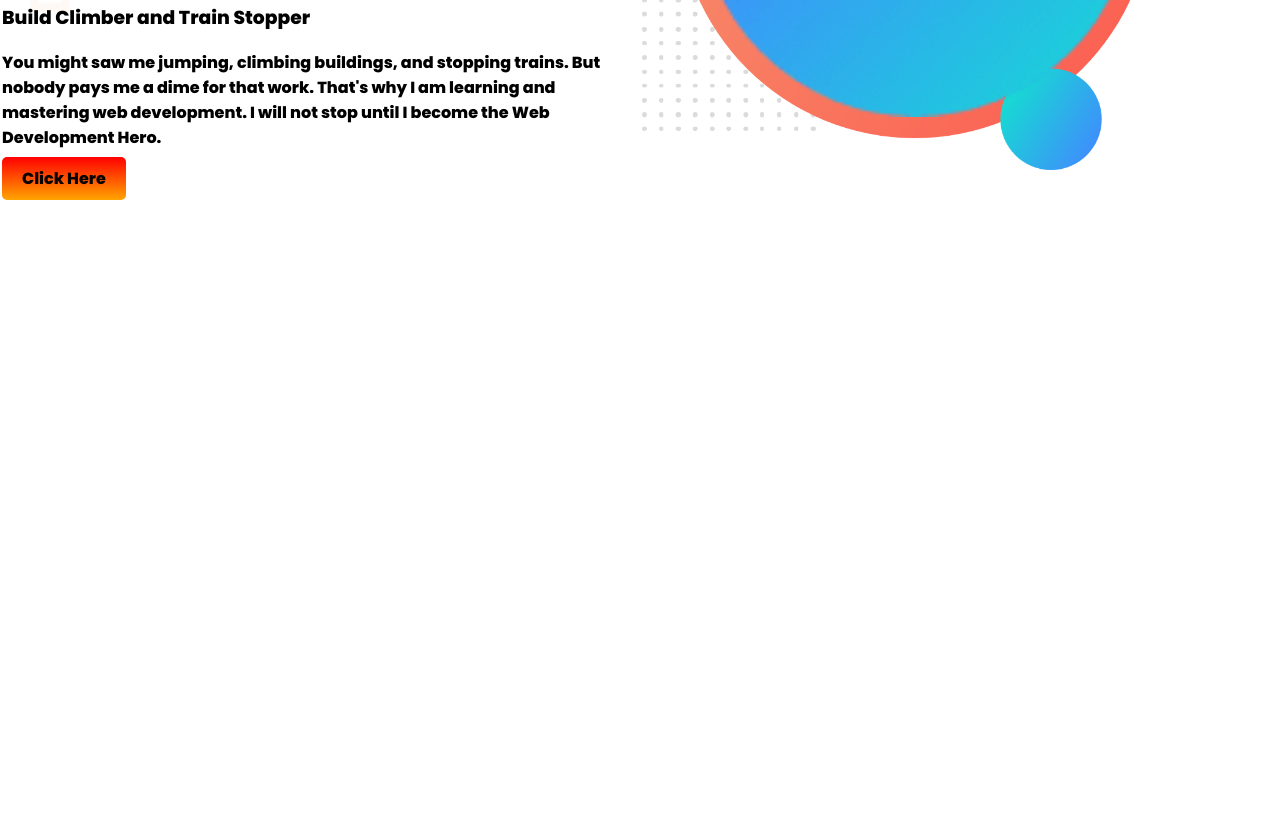
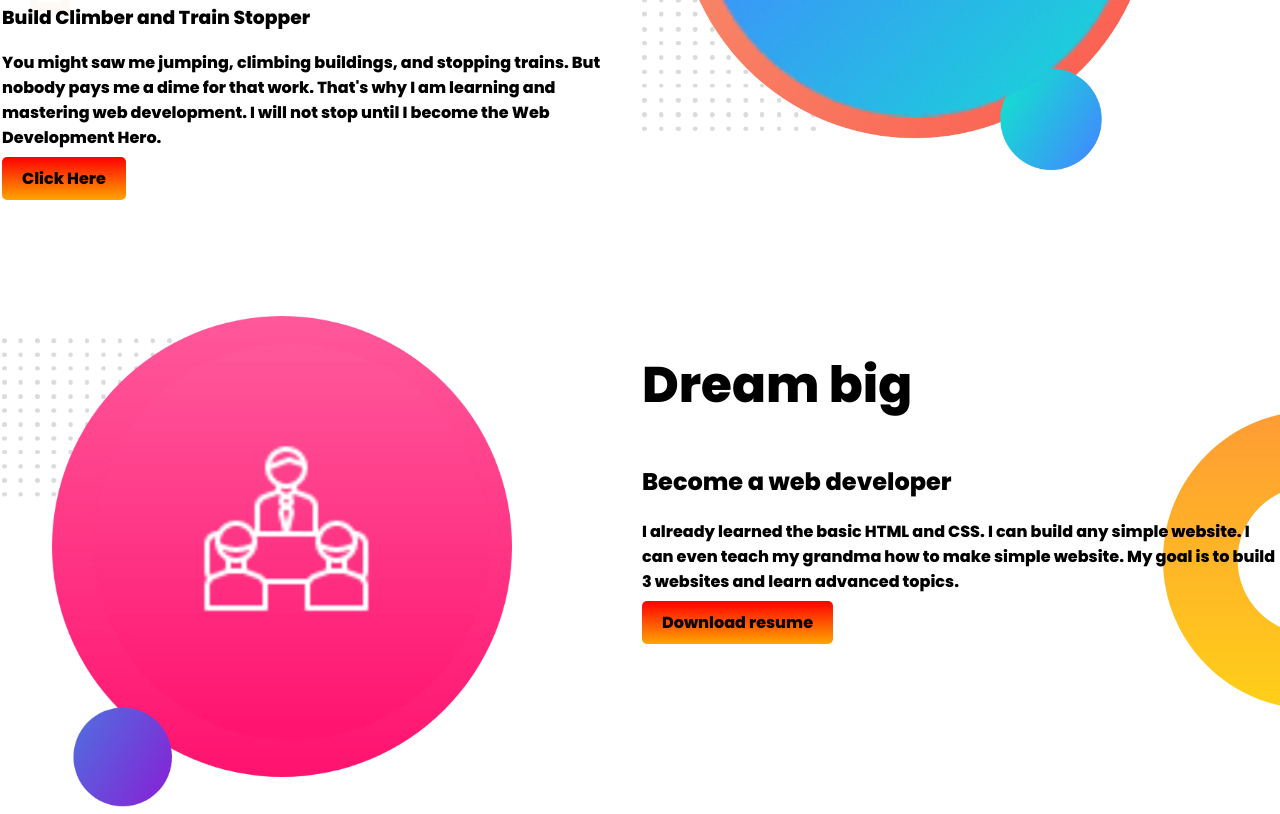
Before and after one commit to waskruany0/developer-protfolio1, a plain HTML site: page index.html in a window 1280 px wide. Shown: the part 347-1161 px from the top of the page. Before the commit the page ends 800 px from the top, so only its background shows below. Drawn offline with Linux system fonts and the light colour scheme.

Commit message:
2nd section motamui ccomlete

```diff
--- a/index.html
+++ b/index.html
@@ -32,6 +32,21 @@
 
         </div>
     </section>
+    <!-- first section is finished -->
+    <section class="dream-big">
+        <div class="half-width">
+            <img src="/images/my-bg2.png" alt="">
+
+        </div>
+        <div class="half-width">
+            <h1>Dream big</h1>
+            <h2>Become a web developer</h2>
+            <p>I already learned the basic HTML and CSS. I can build any simple website. I can even teach my grandma how
+                to make simple website. My goal is to build 3 websites and learn advanced topics.</p>
+            <a class="link-buton" href="http://www.facebook.com" target="_blank" rel="noopener noreferrer">Download
+                resume</a>
+        </div>
+    </section>
 </body>
 
 </html>
--- a/style.css
+++ b/style.css
@@ -29,4 +29,12 @@ section{
 .top-banner{
     background-image: url(/images/top-banner.png);
     background-repeat: no-repeat;
+    margin-bottom: 115px;
+
 }
+.dream-big{
+    background-image: url(/images/dream-bg.png);
+    background-repeat: no-repeat;
+    background-position: right;
+
+}
```
